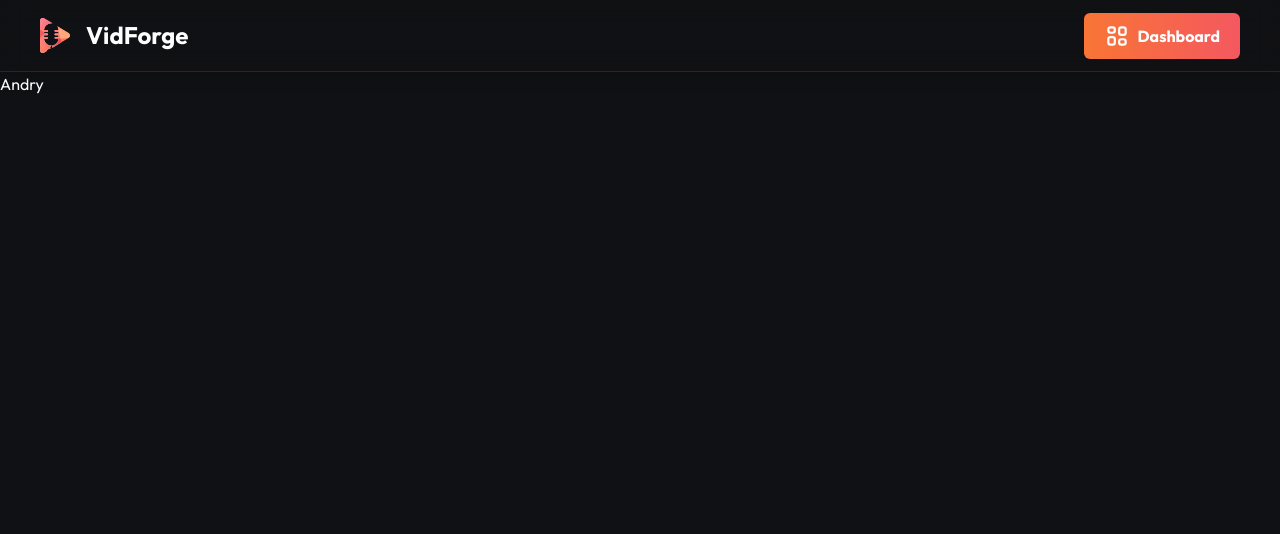
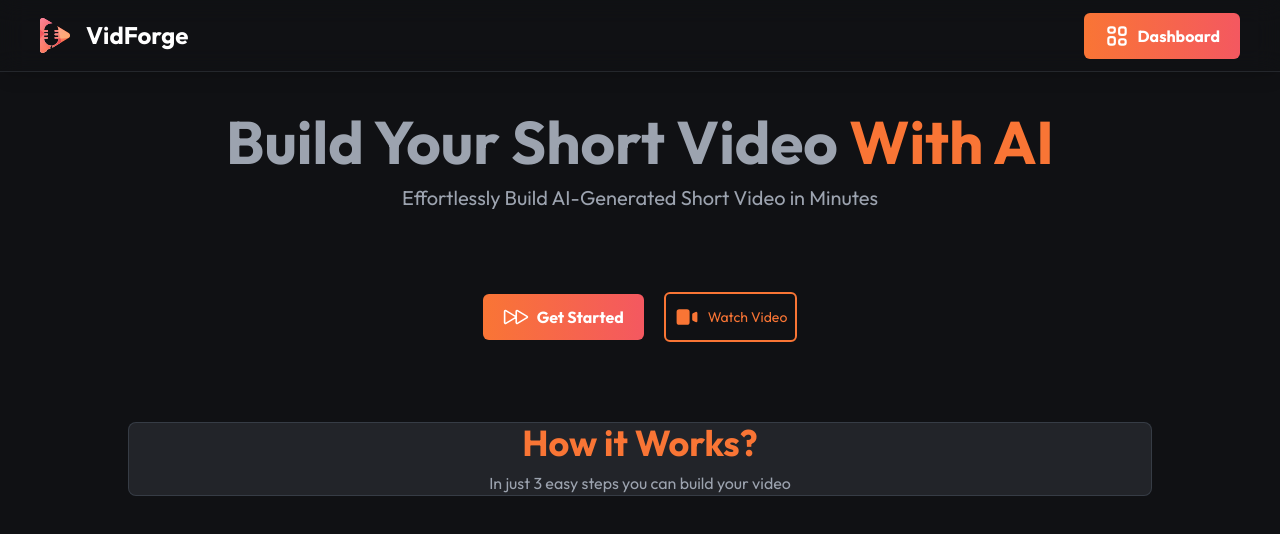
Before and after one commit to andryariadi/vidforge, a Next.js app: page / in a window 1280 px wide. Shown: the top 534 px of the page. Built offline with nearby package versions, Linux system fonts and the light colour scheme; no server answers.

Commit message:
styling home page

```diff
--- a/src/app/(root)/(dashboard)/create-video/page.tsx
+++ b/src/app/(root)/(dashboard)/create-video/page.tsx
@@ -5,7 +5,7 @@ const CreateVideoPage = () => {
     <div className="b-lime-500 w-full max-w-7xl px-10 py-5 h-[100rem] space-y-7">
       {/* Header */}
       <header className="b-rose-500 flex items-center justify-between">
-        <h1 className="text-16 md:text-20 font-bold text-white-1">Create a Video</h1>
+        <h1 className="text-16 md:text-20 font-bold text-orange-1">Create a Video</h1>
       </header>
 
       {/* Video */}
--- a/src/app/(root)/(dashboard)/dashboard/page.tsx
+++ b/src/app/(root)/(dashboard)/dashboard/page.tsx
@@ -1,25 +1,17 @@
-"use client";
-
 import ButtonMotion from "@/components/Button";
 import VideoCard from "@/components/VideoCard";
-import { VideoDataContext } from "@/components/VidoeDataContext";
-import { useContext } from "react";
 
 const DashboardPage = () => {
-  const { videoData } = useContext(VideoDataContext);
-
-  console.log({ videoData }, "<---diDashboardPage");
-
   return (
-    <div className="bg-emerald-500 w-full max-w-7xl px-5 md:px-10 py-5 h-[100rem] space-y-7">
+    <div className="b-emerald-500 w-full max-w-7xl px-5 md:px-10 py-5 h-[100rem] space-y-7">
       {/* Header */}
-      <header className="bg-rose-500 flex items-center justify-between">
-        <h1 className="text-16 md:text-20 font-bold text-white-1">Dashboard</h1>
+      <header className="b-rose-500 flex items-center justify-between">
+        <h1 className="text-16 md:text-20 font-bold text-orange-1">Dashboard</h1>
         <ButtonMotion title="Create Video" link="/create-video" icon />
       </header>
 
       {/* Video */}
-      <section className="bg-fuchsia-600">
+      <section className="b-fuchsia-600">
         <VideoCard />
       </section>
     </div>
--- a/src/app/(root)/page.tsx
+++ b/src/app/(root)/page.tsx
@@ -1,3 +1,29 @@
+import ButtonMotion from "@/components/Button";
+
 export default function Home() {
-  return <div className="b-violet-600 h-[100rem]">Andry</div>;
+  return (
+    <div className="b-amber-600 min-h-[calc(100vh-4.5rem)] px-10 pt-10 space-y-20">
+      {/* Title */}
+      <div className="b-rose-600 text-center space-y-3 text-gray-400">
+        <h1 className="text-6xl font-bold">
+          Build Your Short Video <span className="text-orange-1">With AI</span>
+        </h1>
+        <p className="text-xl">Effortlessly Build AI-Generated Short Video in Minutes</p>
+      </div>
+
+      {/* Get Started */}
+      <div className="b-violet-600 flex items-center justify-center gap-5">
+        <ButtonMotion title="Get Started" link="/create-video" icon />
+        <ButtonMotion title="Watch Video" link="/dashboard" icon />
+      </div>
+
+      {/* Futured */}
+      <div className="bg-black-2 w-full max-w-5xl border border-gray-600/50 rounded-lg flex items-center justify-center mx-auto">
+        <div className="space-y-2 text-center">
+          <h2 className="text-4xl font-bold text-orange-1">How it Works?</h2>
+          <p className="text-gray-400">In just 3 easy steps you can build your video</p>
+        </div>
+      </div>
+    </div>
+  );
 }
--- a/src/components/Button.tsx
+++ b/src/components/Button.tsx
@@ -1,16 +1,31 @@
 "use client";
 import { TbVideoPlus } from "react-icons/tb";
 import { TbLayout2 } from "react-icons/tb";
+import { IoPlayForwardOutline } from "react-icons/io5";
+import { HiVideoCamera } from "react-icons/hi";
 
 import { motion } from "framer-motion";
 import Link from "next/link";
 
 const ButtonMotion = ({ title, link, icon }: { title: string; link: string; icon?: boolean }) => {
+  let icons;
+
+  if (title === "Create Video") {
+    icons = <TbVideoPlus size={26} />;
+  } else if (title === "Dashboard") {
+    icons = <TbLayout2 size={26} />;
+  } else if (title === "Get Started") {
+    icons = <IoPlayForwardOutline size={26} />;
+  } else if (title === "Watch Video") {
+    icons = <HiVideoCamera size={26} className="text-orange-1" />;
+  }
+
   return (
     <motion.button type="button" whileHover={{ scale: 1.01 }} whileTap={{ scale: 0.95 }} className="">
-      <Link href={link} className="bg-btn w-full text-14 md:button_bold-16 px-2 md:px-5 py-[10px] rounded-md flex items-center gap-2">
-        {icon && <span>{title === "Create Video" ? <TbVideoPlus size={26} /> : <TbLayout2 size={26} />}</span>}
-        <span className={`${title === "Create Video" || (title === "Dashboard" && "hidden md:block")}`}>{title}</span>
+      <Link href={link} className={`${title === "Watch Video" ? "bg-transparent border-2 border-orange-1" : "bg-btn"} w-full text-14 md:button_bold-16 px-2 md:px-5 py-[10px] rounded-md flex items-center gap-2`}>
+        {icon && <span>{icons}</span>}
+
+        <span className={`${title === "Create Video" || (title === "Dashboard" && "hidden md:block")} ${title === "Watch Video" ? "text-orange-1" : "text-white-1"}`}>{title}</span>
       </Link>
     </motion.button>
   );
--- a/src/components/EmptyState.tsx
+++ b/src/components/EmptyState.tsx
@@ -3,7 +3,7 @@ import ButtonMotion from "./Button";
 
 const EmptyState = () => {
   return (
-    <div className="bg-emerald-800 flex flex-col items-center justify-center gap-3 border-dashed border-4 border-gray-1 p-10 rounded-lg">
+    <div className="b-emerald-800 flex flex-col items-center justify-center gap-3 border-dashed border-4 border-gray-1 p-10 rounded-lg">
       <IoVideocamOff className="text-orange-1 hover:scale-110 transition-all duration-300 size-10 md:size-16 lg:size-24" />
 
       <h2 className="text-14 md:text-16 font-bold">You don&apos;t have any video yet</h2>
--- a/src/components/PlayerDialog.tsx
+++ b/src/components/PlayerDialog.tsx
@@ -38,7 +38,7 @@ const PlayerDialog = ({ playVideo, videoId }: { playVideo: boolean; videoId: num
         <DialogHeader className="space-y-5">
           <DialogTitle className="text-2xl font-bold text-center">Your vidoe is ready to publish</DialogTitle>
 
-          <DialogDescription className="bg-violet-600 flex flex-col items-center gap-5 rounded-lg overflow-hidden">
+          <DialogDescription className="b-violet-600 flex flex-col items-center gap-5 rounded-lg overflow-hidden">
             <Player
               component={RemotionVideo}
               durationInFrames={Number(durationInFrame.toFixed(0))}
--- a/src/components/VideoCard.tsx
+++ b/src/components/VideoCard.tsx
@@ -68,9 +68,9 @@ const VideoCard = () => {
       {videoLists.length === 0 && <EmptyState />}
 
       {/* Video Lists */}
-      <div className="bg-rose-700 grid grid-cols-1 md:grid-cols-2 lg:grid-cols-3 2xl:grid-cols-4 gap-2 gap-y-6 place-items-center">
+      <div className="b-rose-700 grid grid-cols-1 md:grid-cols-2 lg:grid-cols-3 2xl:grid-cols-4 gap-2 gap-y-6 place-items-center">
         {videoLists.map((video) => (
-          <figure key={video.id} className="bg-violet-600 w-fit overflow-hidden" onClick={() => handleClickVideoDialog(video.id)}>
+          <figure key={video.id} className="b-violet-600 w-fit overflow-hidden" onClick={() => handleClickVideoDialog(video.id)}>
             <Thumbnail
               component={RemotionVideo}
               compositionWidth={compositionWidth} // Dynamic width
--- a/src/lib/actions.ts
+++ b/src/lib/actions.ts
@@ -53,7 +53,7 @@ export const updateUserCredits = async ({ userEmail, userDetail }: { userEmail:
       })
       .where(eq(Users?.email, userEmail));
 
-    revalidatePath("/");
+    // revalidatePath("/create-video");
 
     console.log({ res }, "<---diupdateUserCredits");
   } catch (error) {
```
